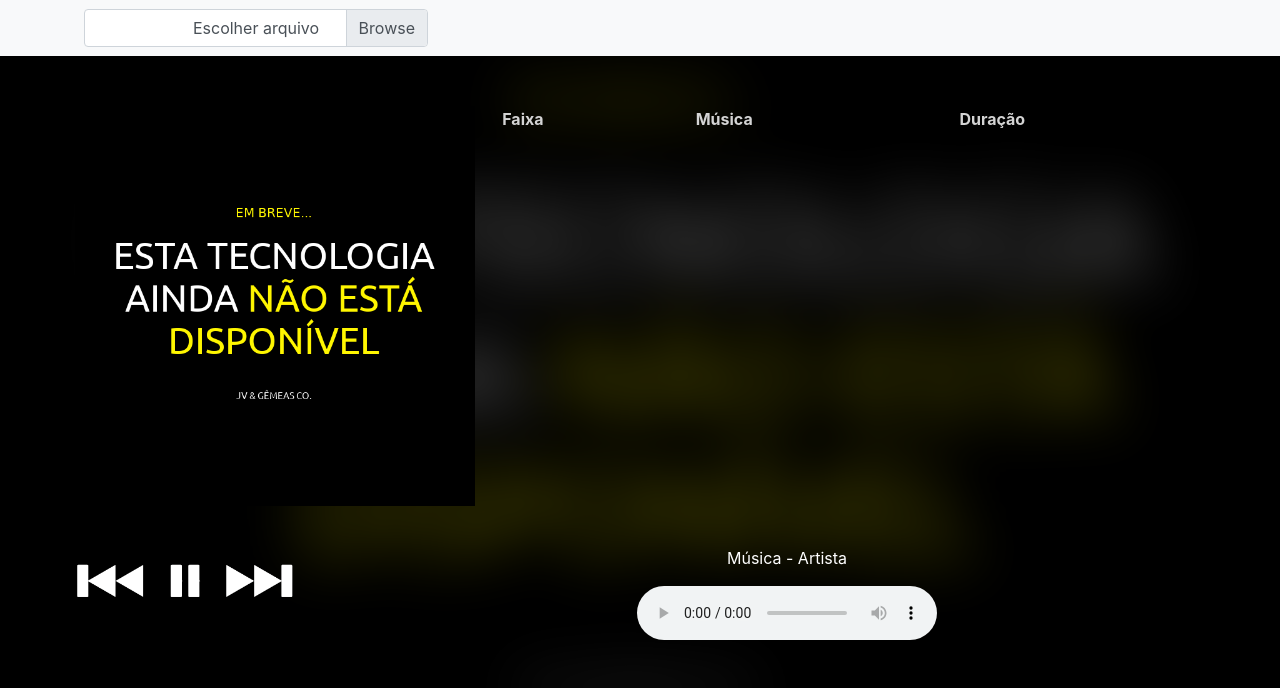
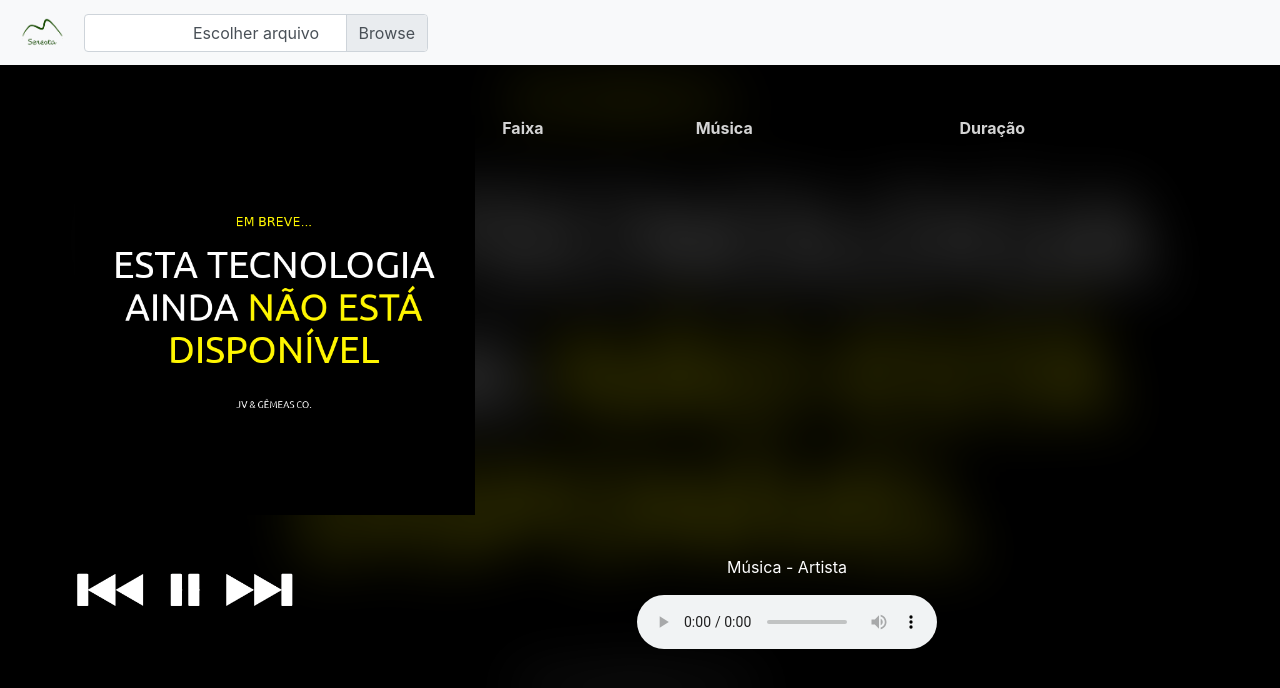
Before and after one commit to joaovitorsl/Seresta-Music, a plain HTML site: page index.html in a window 1280 px wide. Drawn offline with nearby package versions, Linux system fonts and the light colour scheme; the site is published under a folder, as on GitHub Pages, so addresses that start at the root find nothing.

Commit message:
Update index.html

```diff
--- a/index.html
+++ b/index.html
@@ -27,10 +27,11 @@
     <body>
         <!--<img src="/images/Untitled-2.png" width="52" class="d-inline-block align-top" alt="">
         <button type="button" class="btn btn-outline-success">Selecionar música</button>-->
+        <link rel="icon" type="imagem/png" href="logo.png" />
         <nav class="navbar navbar-light bg-light">
             <form class="form-inline">
                 <a class="navbar-brand" href="#">
-                    <img src="/logo.png" width="52" class="d-inline-block align-top" alt="">
+                    <img src="logo.png" width="52" class="d-inline-block align-top" alt="">
                 </a>
                 <div class="input-group">
                     <div class="custom-file">
```
